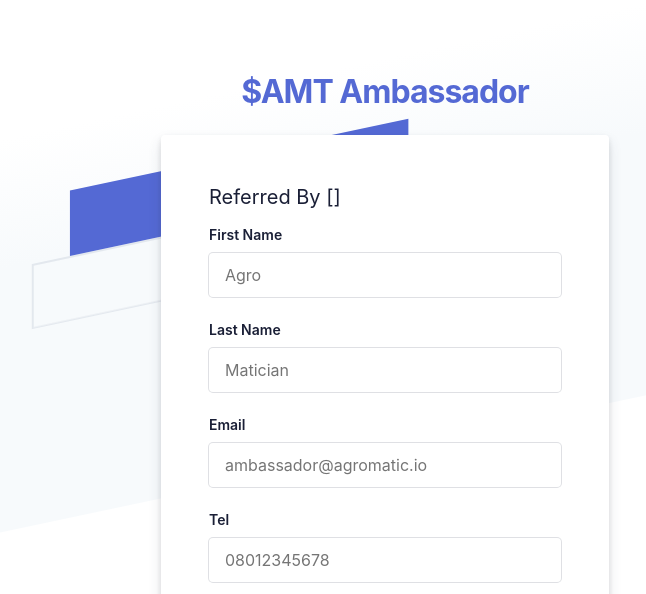
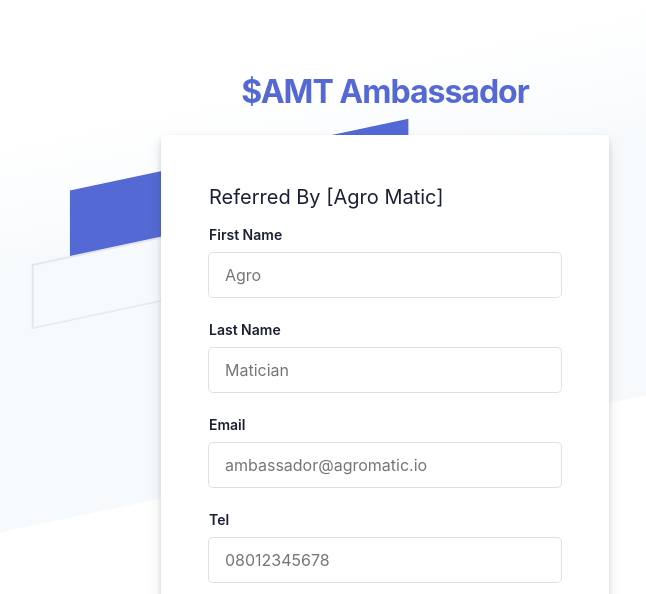
Before and after one commit to Vicktron/ambassadors, a Django app: template ambassadors/templates/page/signup.html in a window 1280 px wide. Shown: the top 594 px of the page, without its empty margins (255-901 px from the left). Run offline with Django 3.2, Linux system fonts and the light colour scheme; the template is opened without the code that fills it: values that come from a table or form of the project are taken from there, others are empty; data comes from the database, SQL or seed files in the repository; some libraries are stand-ins or nearby versions.

Commit message:
Refactored signup template

```diff
--- a/ambassadors/templates/page/signup.html
+++ b/ambassadors/templates/page/signup.html
@@ -58,51 +58,68 @@
         <div class="formbg-outer">
           <div class="formbg">
             <div class="formbg-inner padding-horizontal--48">
-              <span class="padding-bottom--15">Referred By [{{ recommended_by_profile.full_name }}]</span>
-              <form method="post" id="stripe-login">
+              {% if recommended_by_profile %}
+              <span class="padding-bottom--15">Referred By [{{ recommended_by_profile.fullname }}]</span>
+              {% elif recommended_by_profile is None %}
+              <span class="padding-bottom--15">Referred By [{{ recommended_by_profile.fullname }}]</span>
+              {% endif %}
+
+              <form method="POST" id="stripe-login">
                 {% csrf_token %}
+
                 <div class="field padding-bottom--24">
                   <label for="f_name">First Name</label>
                   {{form.f_name}}
                 </div>
+
                 <div class="field padding-bottom--24">
                   <label for="l_name">Last Name</label>
                   {{form.l_name}}
                 </div>
+
                 <div class="field padding-bottom--24">
                   <label for="email">Email</label>
                   {{userform.email}}
                 </div>
+
                 <div class="field padding-bottom--24">
                   <label for="tel">Tel</label>
                   {{form.tel}}
                 </div>
+
                 <div class="field padding-bottom--24">
                   <label for="amt_wallet">AMT Wallet</label>
                   {{form.amt_wallet}}
                 </div>
+
                 <div class="field padding-bottom--24">
                   <label for="amt_staked">$AMT Staked</label>
                   {{form.amt_staked}}
                 </div>
+
                 <div class="field padding-bottom--24">
                   <label for="usd_staked">$USD Staked</label>
                   {{form.usd_staked}}
                 </div>
+
                 <div class="field padding-bottom--24">
                   <label for="password">Password</label>
                   {{userform.password}}
                 </div>
+
                 <div class="field padding-bottom--24">
                   <label for="password">Password</label>
                   {{userform.confirm_password}}
                 </div>
+
                 <div class="field padding-bottom--24">
                   <input type="submit" name="submit" value="Continue">
                 </div>
+
               </form>
             </div>
           </div>
+
           <div class="footer-link padding-top--24">
             <span>Have an account? <a href=" {% static '' %} ">Log In</a></span>
             <div class="listing padding-top--24 padding-bottom--24 flex-flex center-center">
```
